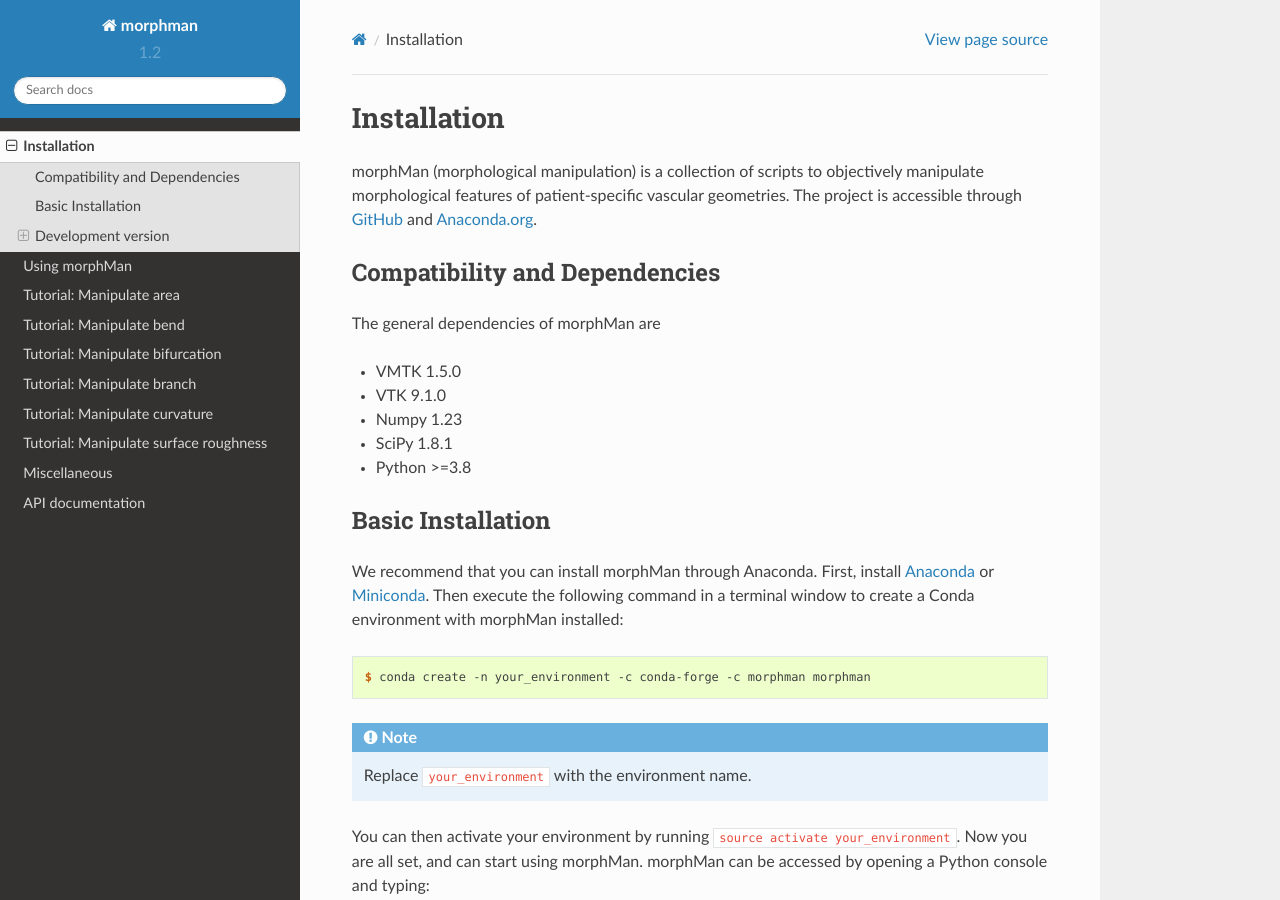
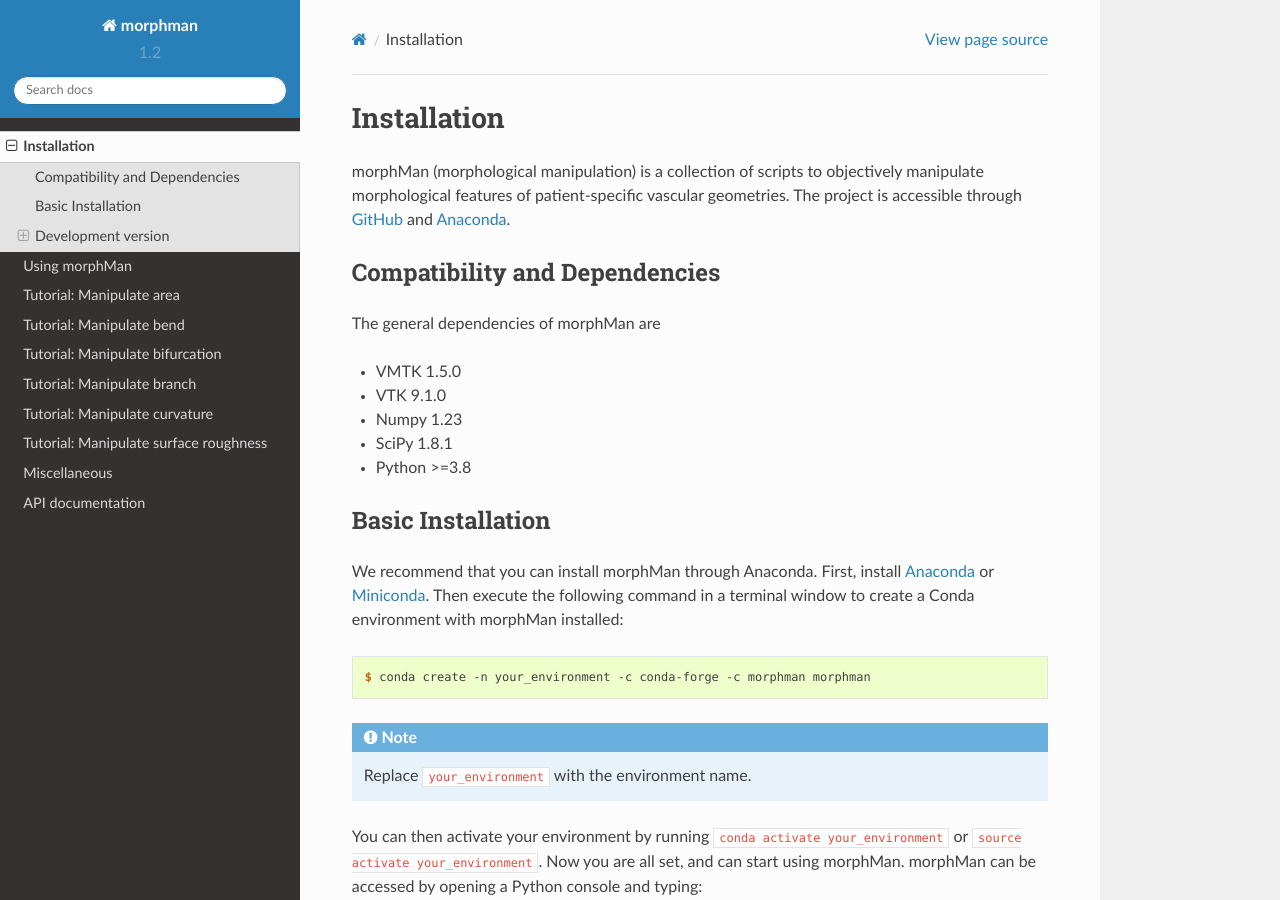
Before and after one commit to KVSlab/morphMan, a Sphinx documentation site: the page built from docs/source/installation.rst, in a window 1280 px wide and 900 px high. Built offline with Sphinx 7.4.7 and the Read the Docs theme 2.0.0, drawn with Linux system fonts in a browser that asks for light colours.

Commit message:
Update installation

```diff
--- a/docs/source/installation.rst
+++ b/docs/source/installation.rst
@@ -1,13 +1,13 @@
 .. title:: Installation
-.. highlight:: console
 
 ============
 Installation
 ============
+.. highlight:: console
 
 morphMan (morphological manipulation) is a collection of scripts to objectively manipulate
 morphological features of patient-specific vascular geometries. The project is accessible through
-`GitHub <https://github.com/KVSlab/morphMan/>`_ and `Anaconda.org <https://anaconda.org/morphman/morphman>`_.
+`GitHub <https://github.com/KVSlab/morphMan/>`_ and `Anaconda <https://anaconda.org/morphman/morphman>`_.
 
 
 Compatibility and Dependencies
@@ -31,7 +31,7 @@
 .. note::
     Replace ``your_environment`` with the environment name.
 
-You can then activate your environment by running ``source activate your_environment``.
+You can then activate your environment by running ``conda activate your_environment`` or ``source activate your_environment``.
 Now you are all set, and can start using morphMan. morphMan can be accessed by opening a Python console
 and typing::
 
```
Also changed, not shown: 1 other file.
